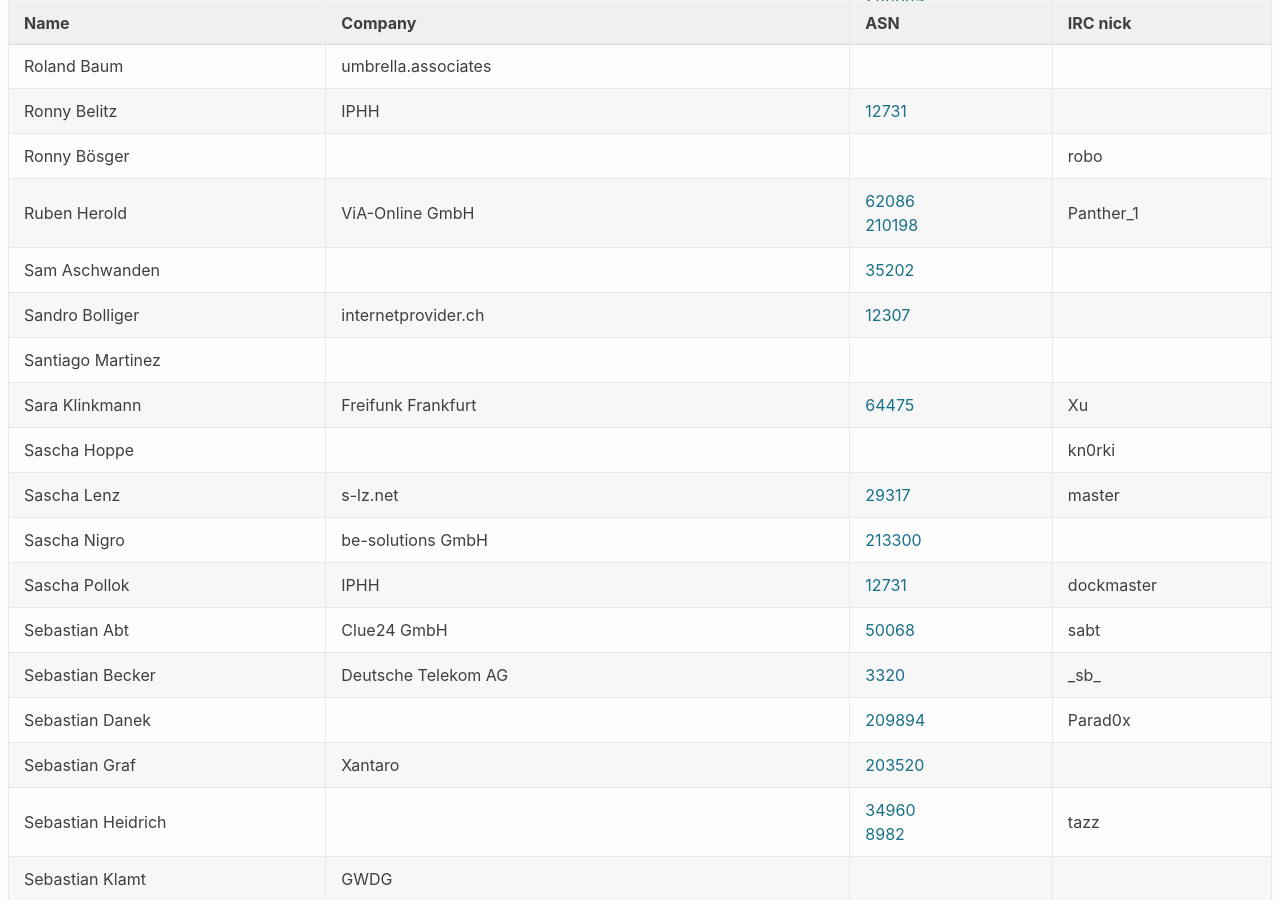
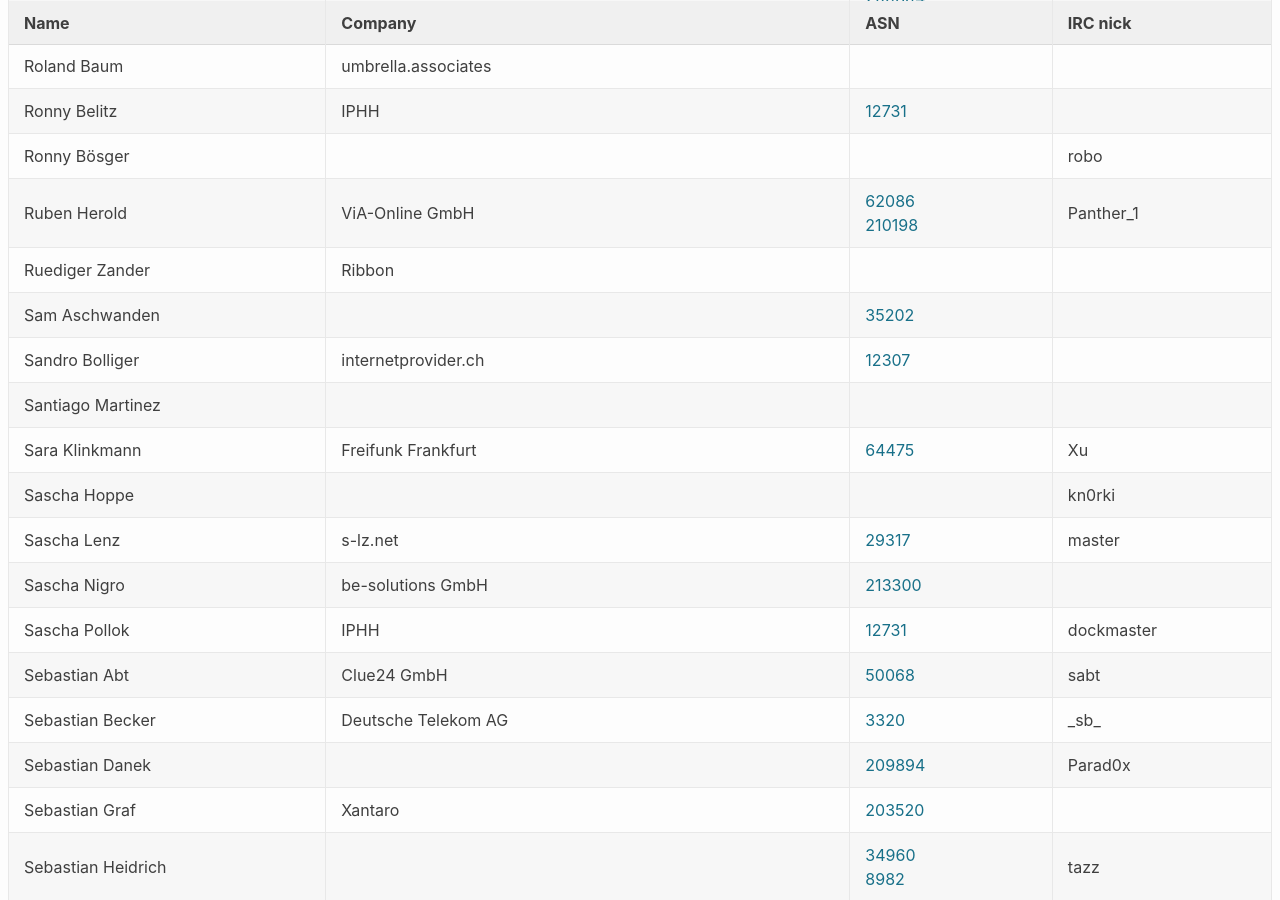
Before and after one commit to denog/pretix-attendeelist, a Jekyll site: the page built from index.markdown, in a window 1280 px wide and 900 px high, scrolled down 16078 px. Built offline with Jekyll 4.4.1, drawn with Linux system fonts in a browser that asks for light colours.

Commit message:
Latest data: Mon Nov  2 11:16:12 UTC 2020

```diff
--- a/_data/attendees.json
+++ b/_data/attendees.json
@@ -2052,6 +2052,12 @@
     "asn": "62086 210198"
   },
   {
+    "name": "Ruediger Zander",
+    "company": "Ribbon",
+    "irc": null,
+    "asn": null
+  },
+  {
     "name": "Sam Aschwanden",
     "company": null,
     "irc": null,
@@ -2622,13 +2628,13 @@
     "asn": null
   },
   {
+    "name": "Marcus Brauckmann",
+    "company": null,
+    "irc": null,
+    "asn": null
+  },
+  {
     "name": "Bussmann Patrick",
-    "company": null,
-    "irc": null,
-    "asn": null
-  },
-  {
-    "name": "Marcus Brauckmann",
     "company": null,
     "irc": null,
     "asn": null
```
